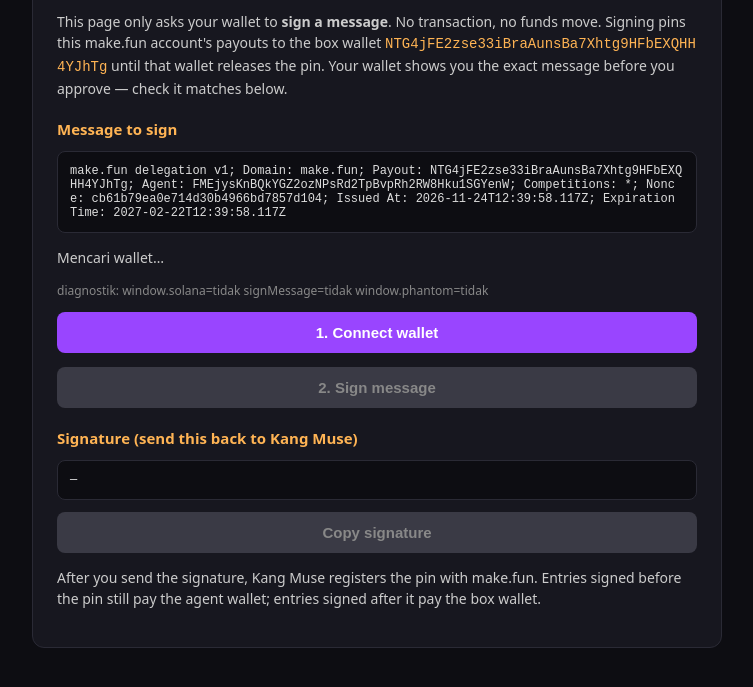
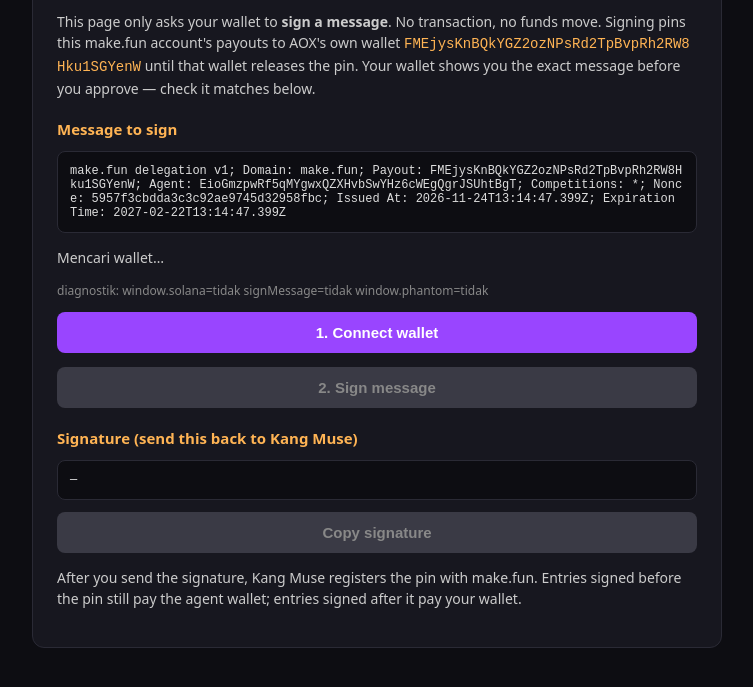
Before and after one commit to oxizbinance-aox/messy-delegate-sign, a plain HTML site: page index.html in a window 1280 px wide. Shown: the part 79-766 px from the top of the page, without its empty margins (263-1016 px from the left). Drawn offline with Linux system fonts and the light colour scheme.

Commit message:
Payout pin v2: payout is AOX's own wallet FMEjysKn (box wallet rejected as agent wallet)

```diff
--- a/index.html
+++ b/index.html
@@ -21,7 +21,7 @@
 <body>
 <div class="card">
   <h1>Sign make.fun payout delegation</h1>
-  <p>This page only asks your wallet to <b>sign a message</b>. No transaction, no funds move. Signing pins this make.fun account's payouts to the box wallet <code>NTG4jFE2zse33iBraAunsBa7Xhtg9HFbEXQHH4YJhTg</code> until that wallet releases the pin. Your wallet shows you the exact message before you approve — check it matches below.</p>
+  <p>This page only asks your wallet to <b>sign a message</b>. No transaction, no funds move. Signing pins this make.fun account's payouts to AOX's own wallet <code>FMEjysKnBQkYGZ2ozNPsRd2TpBvpRh2RW8Hku1SGYenW</code> until that wallet releases the pin. Your wallet shows you the exact message before you approve — check it matches below.</p>
 
   <h2>Message to sign</h2>
   <pre id="msg"></pre>
@@ -39,11 +39,11 @@
   <h2>Signature (send this back to Kang Muse)</h2>
   <pre id="sig">—</pre>
   <button id="copy" disabled>Copy signature</button>
-  <p>After you send the signature, Kang Muse registers the pin with make.fun. Entries signed before the pin still pay the agent wallet; entries signed after it pay the box wallet.</p>
+  <p>After you send the signature, Kang Muse registers the pin with make.fun. Entries signed before the pin still pay the agent wallet; entries signed after it pay your wallet.</p>
 </div>
 <script>
-const MESSAGE = "make.fun delegation v1; Domain: make.fun; Payout: NTG4jFE2zse33iBraAunsBa7Xhtg9HFbEXQHH4YJhTg; Agent: FMEjysKnBQkYGZ2ozNPsRd2TpBvpRh2RW8Hku1SGYenW; Competitions: *; Nonce: cb61b79ea0e714d30b4966bd7857d104; Issued At: 2026-11-24T12:39:58.117Z; Expiration Time: 2027-02-22T12:39:58.117Z";
-const EXPECTED = "NTG4jFE2zse33iBraAunsBa7Xhtg9HFbEXQHH4YJhTg";
+const MESSAGE = "make.fun delegation v1; Domain: make.fun; Payout: FMEjysKnBQkYGZ2ozNPsRd2TpBvpRh2RW8Hku1SGYenW; Agent: EioGmzpwRf5qMYgwxQZXHvbSwYHz6cWEgQgrJSUhtBgT; Competitions: *; Nonce: 5957f3cbdda3c3c92ae9745d32958fbc; Issued At: 2026-11-24T13:14:47.399Z; Expiration Time: 2027-02-22T13:14:47.399Z";
+const EXPECTED = "FMEjysKnBQkYGZ2ozNPsRd2TpBvpRh2RW8Hku1SGYenW";
 document.getElementById('msg').textContent = MESSAGE;
 
 const ALPH = '123456789ABCDEFGHJKLMNPQRSTUVWXYZabcdefghijkmnopqrstuvwxyz';
@@ -122,10 +122,10 @@ connectBtn.addEventListener('click', async () => {
     const resp = await provider.connect();
     const addr = resp.publicKey.toString();
     if (addr === EXPECTED) {
-      addrEl.innerHTML = '<span class="ok">Connected: ' + addr + ' — this IS the box wallet. Good, continue.</span>';
+      addrEl.innerHTML = '<span class="ok">Connected: ' + addr + ' — this IS your wallet. Good, continue.</span>';
       signBtn.disabled = false;
     } else {
-      addrEl.innerHTML = '<span class="warn">Connected: ' + addr + ' — this is NOT the box wallet. Switch to the box wallet (' + EXPECTED + ') in Phantom, then reconnect.</span>';
+      addrEl.innerHTML = '<span class="warn">Connected: ' + addr + ' — this is NOT your wallet FMEjysKn. Switch to that wallet (' + EXPECTED + ') in your wallet app, then reconnect.</span>';
     }
   } catch (e) {
     addrEl.textContent = 'Connect failed: ' + (e && e.message ? e.message : e);
```
